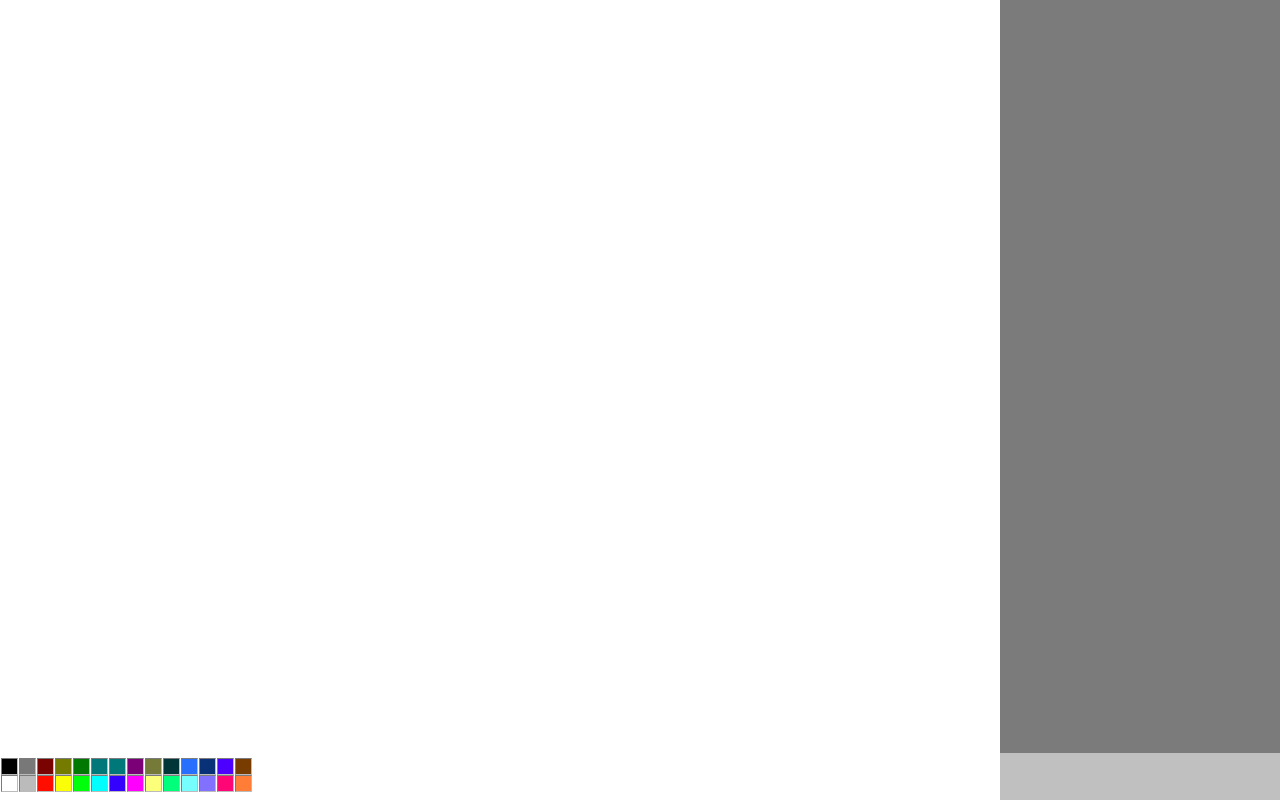
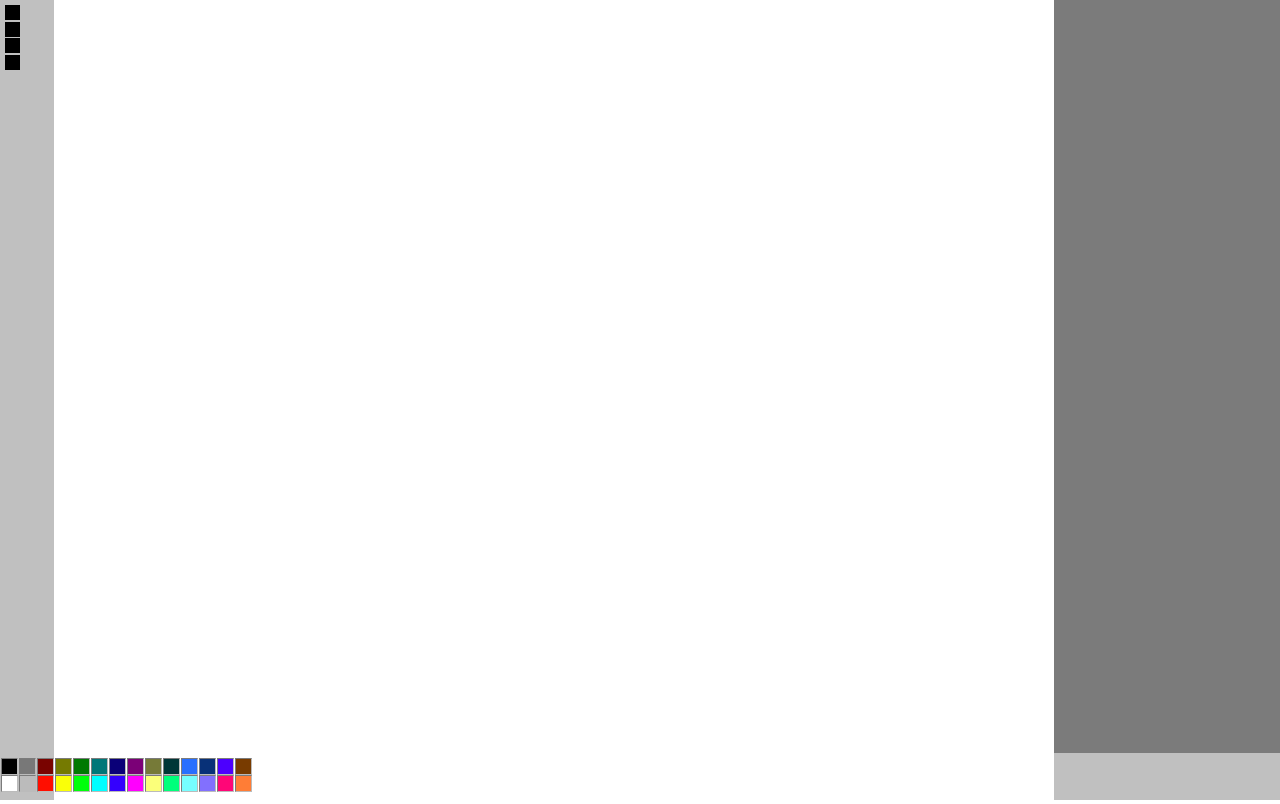
Before and after one commit to elenays/paint, a website with bundled scripts: page index.html in a window 1280 px wide. Built offline with nearby package versions, Linux system fonts and the light colour scheme.

Commit message:
возможность менять размер кисти

```diff
--- a/src/css/main.css
+++ b/src/css/main.css
@@ -47,3 +47,18 @@ canvas {
     flex-wrap: wrap;
     margin-top: 5px;
 }
+
+.size-panel {
+     width: 40px;
+     height: 65px;
+     display: flex;
+     flex-direction: column;
+     justify-content: space-between;
+     padding: 5px;
+}
+
+.size {
+    width: 15px;
+    height: 15px;
+    background: #000;
+}
--- a/src/js/bottomPanel.js
+++ b/src/js/bottomPanel.js
@@ -1,6 +1,4 @@
 import config from "./config.js"
-
-
 
 
 export class BottomPanel {
@@ -26,7 +24,7 @@ export class BottomPanel {
     }
 
     build() {
-        const colors = ['#000', '#787878', '#790300', '#757a01', '#007902', '#007778', '#007778',
+        const colors = ['#000', '#787878', '#790300', '#757a01', '#007902', '#007778', '#0a0078',
             '#7b0077', '#767a38', '#003637', '#286ffe', '#083178', '#4c00fe', '#783b00',
             '#fff', '#bbbbbb', '#ff0e00', '#faff08', '#00ff0b', '#00feff', '#3400fe',
             '#ff00fe', '#fbff7a', '#00ff7b', '#76feff', '#8270fe', '#ff0677', '#ff7d36'
--- a/src/js/canvas.js
+++ b/src/js/canvas.js
@@ -1,5 +1,5 @@
 import { events } from "./events.js"
-import config from "./config.js"
+
 
 
 export class Draw {
@@ -23,6 +23,8 @@ export class Draw {
         this.canvas.addEventListener('mousemove', (event) => this.mousemove(event))
 
         events.on('change_color', color => this.ctx.strokeStyle = color)
+        events.on('change_size', size => this.ctx.lineWidth = size)
+
     }
 
     mousedown({ offsetX, offsetY }) {
@@ -39,7 +41,7 @@ export class Draw {
     mousemove({ offsetX, offsetY }) {
         if (!this.press) return
         this.ctx.lineTo(offsetX, offsetY)
-        this.ctx.lineWidth = config.size
+        this.ctx.lineCap = 'round'
         this.ctx.stroke()
 
 
--- a/src/js/leftPanel.js
+++ b/src/js/leftPanel.js
@@ -1,10 +1,13 @@
+import config from "./config.js"
 
 
 export class LeftPanel {
 
     constructor() {
         this.dom = document.createElement('div')
-        this.dom.className = 'leftPanel'
+        this.dom.className = 'left-panel'
+
+        this.buildSize()
     }
 
     buildEraser() {
@@ -23,22 +26,26 @@ export class LeftPanel {
     }
 
     buildSize() {
-        const sizeSmall = document.createElement('div')
-        sizeSmall.className = 'size small'
-        sizeSmall.addEventListener('click', () => {
-            this.setSize(small)
-        })
-        // ─────────────────────────────────────────────────────────────────
-        const sizeBig = document.createElement('div')
-        sizeBig.className = 'size big'
-        // ─────────────────────────────────────────────────────────────────
+
         const sizePanel = document.createElement('div')
         sizePanel.className = 'size-panel'
-        sizePanel.appendChild(sizeSmall)
-        sizePanel.appendChild(sizeBig)
+        this.dom.appendChild(sizePanel)
+
+        const sizeBrush = [1, 5, 10, 30]
+
+        sizeBrush.forEach((size) => {
+            sizePanel.appendChild(this.setSize(size))
+        })
+
     }
 
-    setSize() {
+    setSize(size) {
+        const sizeBlock = document.createElement('div')
+        sizeBlock.className = 'size'
+        sizeBlock.addEventListener('click', () => {
+            config.size = size
+        })
 
+        return sizeBlock
     }
 }
```
